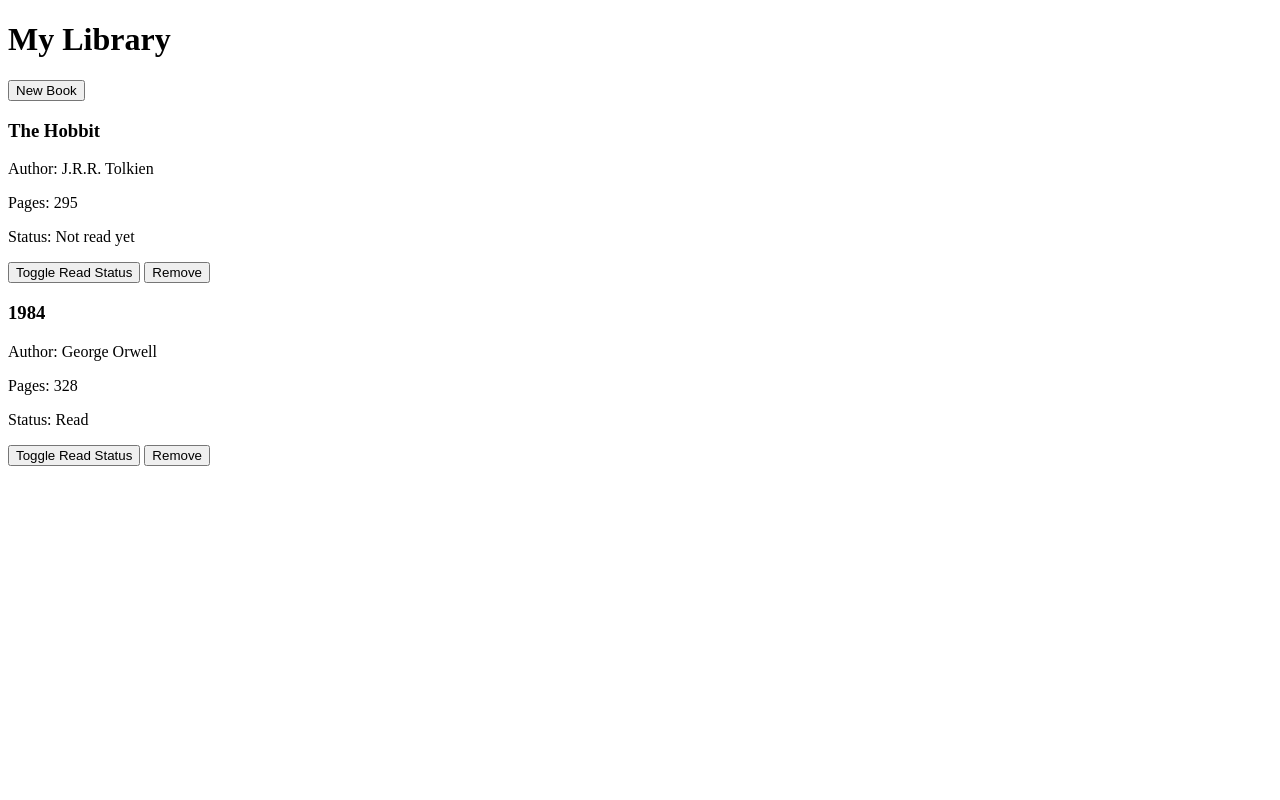
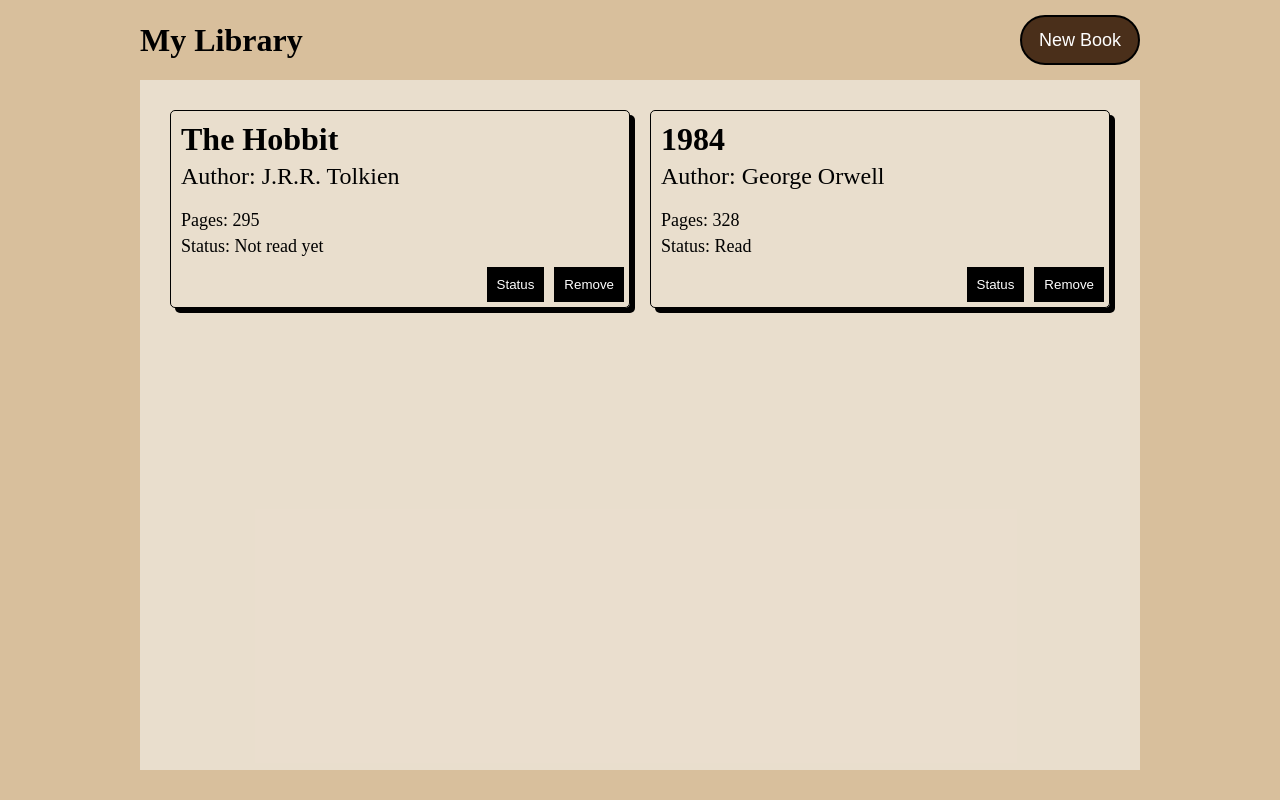
Before and after one commit to andreiPsarev/library, a plain HTML site: page index.html in a window 1280 px wide. Drawn offline with Linux system fonts and the light colour scheme.

Commit message:
Added simple styles

```diff
--- a/index.html
+++ b/index.html
@@ -8,8 +8,12 @@
 </head>
 <body>
 
+    <div class="container">
+        <div class="header">
             <h1>My Library</h1>
-    <button id="new-book-button" class="button">New Book</button>
+            <button id="new-book-button" class="button-add">New Book</button>
+        </div>
+
         <form id="add-book-form">
             <h2>Add a New Book</h2>
             <input type="text" id="title" placeholder="Title" required>
@@ -20,8 +24,9 @@
             </label>
             <button type="submit" class="button">Add Book</button>
         </form>
-    <div id = "library-container"></div>
+        <div id = "library-container" class="library-container"></div>
 
+    </div>
 
     <script src="script.js"></script>
 </body>
--- a/script.js
+++ b/script.js
@@ -25,12 +25,17 @@ function displayBooks() {
         const bookCard = document.createElement("div");
         bookCard.classList.add("book-card");
         bookCard.innerHTML = `
-         <h3>${book.title}</h3>
-            <p>Author: ${book.author}</p>
-            <p>Pages: ${book.pages}</p>
-            <p>Status: ${book.read ? 'Read' : 'Not read yet'}</p>
-            <button onclick="toggleReadStatus(${index})">Toggle Read Status</button>
+        <div class = "book-info">
+            <h3 class ="book-title">${book.title}</h3>
+            <p class ="book-author">Author: ${book.author}</p>
+            <p class ="book-pages">Pages: ${book.pages}</p>
+            <p class ="book-status">Status: ${book.read ? 'Read' : 'Not read yet'}</p>
+        </div>
+        <div class = "book-buttons">
+            <button onclick="toggleReadStatus(${index})">Status</button>
             <button onclick="removeBook(${index})">Remove</button>
+        </div>
+
         `;
         libraryContainer.appendChild(bookCard);
     });
--- a/styles.css
+++ b/styles.css
@@ -1,7 +1,109 @@
+* {
+    margin: 0;
+    padding: 0;
+}
+
+body {
+    background-color: rgba(207, 175, 132, 0.8);
+}
+
+.container{
+    display: grid;
+    height: 100vh;
+    width: min(1000px, 80vw);
+    grid-template-rows: 10vh 1fr;
+    margin: 0 auto;
+}
+
+.header {
+    display: flex;
+    flex-direction: row;
+    justify-content: space-between;
+    align-items: center;
+}
+
+.button-add {
+    height: 50px;
+    width: 120px;
+    border-radius: 25px;
+    border: solid 2px black;
+    background-color: #4a2f1a;
+    color: white;
+    font-size: 18px;
+    font-weight: 500;
+}
+
+.button-add:hover {
+    background-color: #6c4f3b;
+}
+
+
+
+
+
+.library-container {
+    display: grid;
+    grid-template-columns: repeat(auto-fit, minmax(250px, 1fr));
+    align-content: start;
+    background-color: rgba(238, 230, 218, 0.8);
+    gap: 20px;
+    padding: 30px;
+    margin-bottom: 30px;
+}
+
+.book-card {
+    display: flex;
+    flex-direction: column;
+    justify-content: space-between;
+    align-items: self-start;
+    border: solid 1px black;
+    border-radius: 5px;
+    box-shadow: black 5px 5px;    ;
+}
+
+.book-info {
+    width: 100%;
+}
+
+.book-title {
+    font-size: 32px;
+    margin: 10px;
+    margin-bottom: 5px;
+}
+
+.book-author {
+    font-size: 24px;
+    margin-left: 10px;
+    margin-bottom: 20px;
+}
+
+.book-pages, .book-status {
+    font-size: 18px;
+    margin: 5px;
+    margin-left: 10px;
+}
+
+.book-buttons {
+    display: flex;
+    justify-content: end;
+    width: 100%;
+}
+
+.book-buttons button {
+    margin: 5px;
+    border-radius: 0px;
+    border: none;
+    background-color: black;
+    color: white;
+    padding: 10px;
+}
+
+
 #add-book-form {
-    display: none; /* Скрываем форму по умолчанию */
+    display: none;
     margin: 20px 0;
     padding: 10px;
     border: 1px solid #ccc;
     border-radius: 5px;
+    max-height: 150px;
 }
```
Lines whose indentation alone changed are shown as unchanged.
